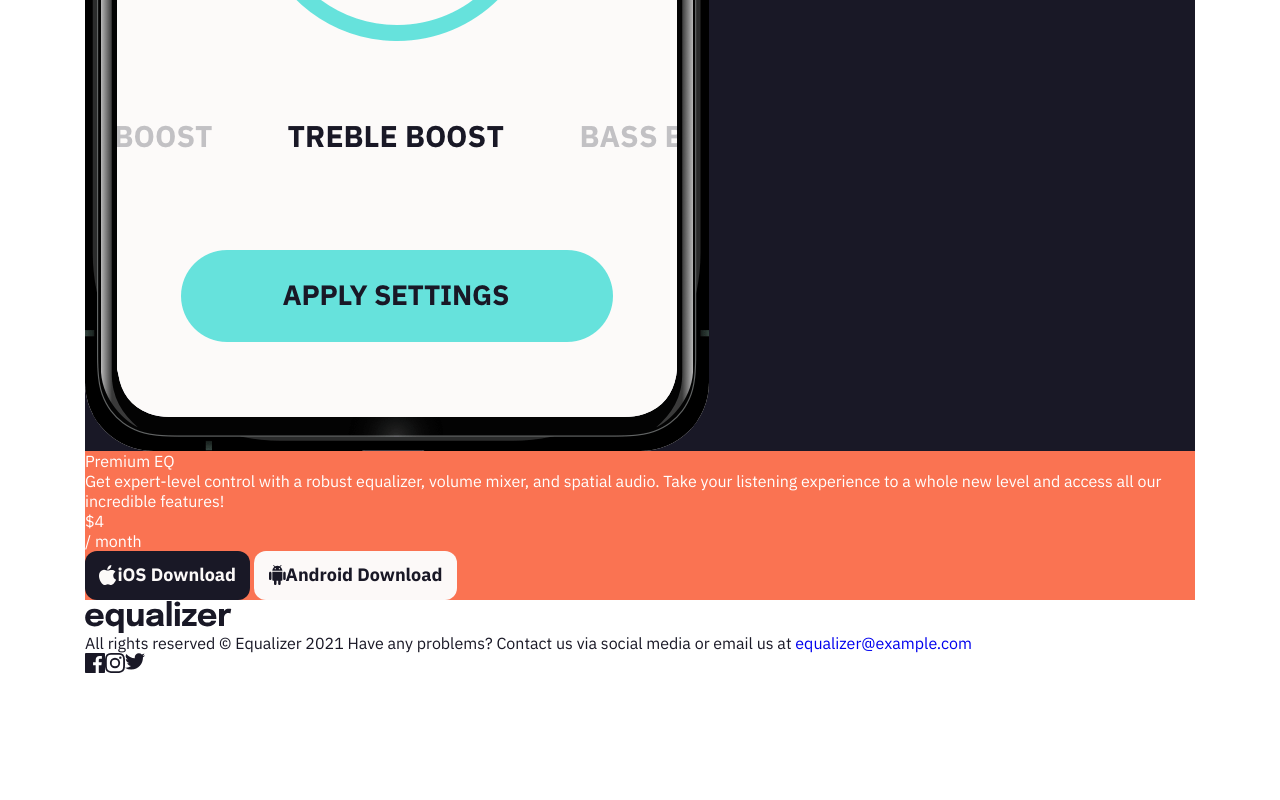
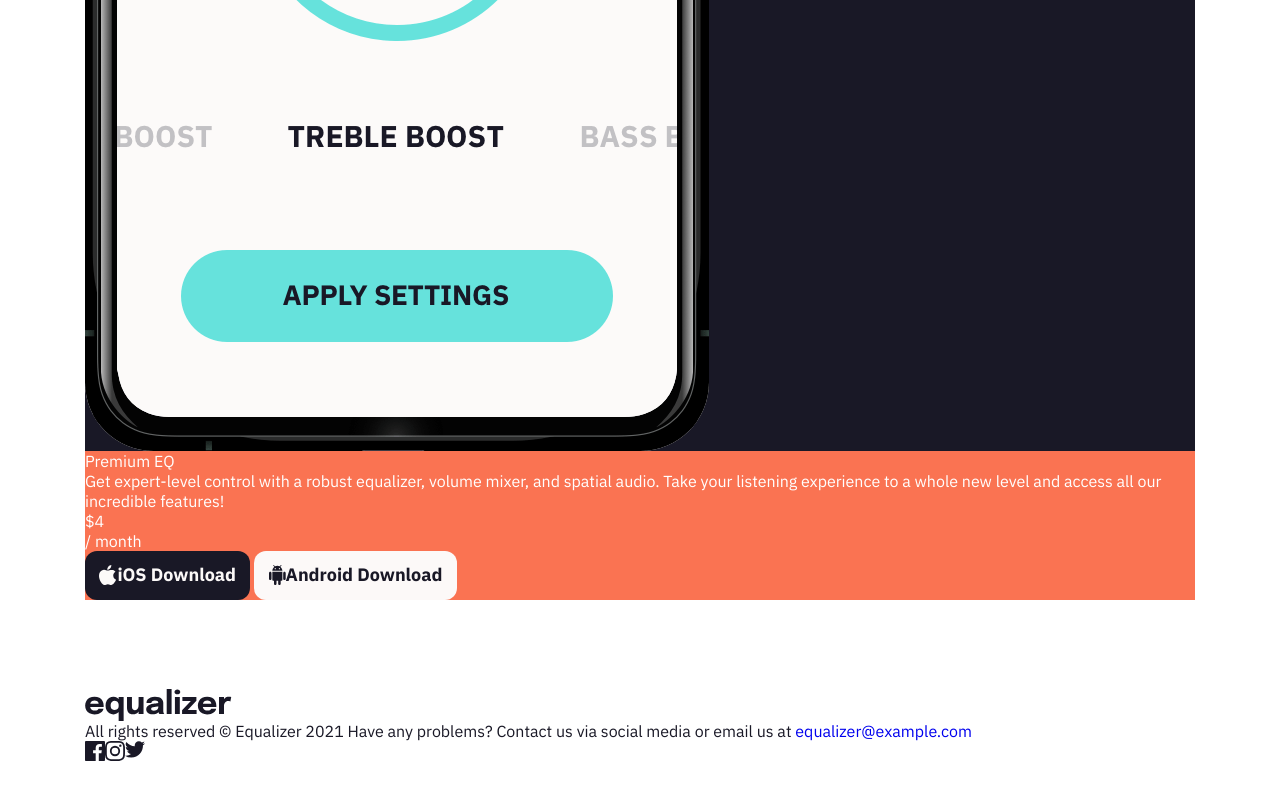
Before and after one commit to solracss/fem-equalizer-landing-page, a website built with Vite: page src/index.html in a window 1280 px wide. Shown: the part 1456-2256 px from the top of the page. Before the commit the page ends 2129 px from the top, so only its background shows below. Built offline with nearby package versions, Linux system fonts and the light colour scheme.

Commit message:
push footer to stay at bootom of page

```diff
--- a/src/sass/_layout.scss
+++ b/src/sass/_layout.scss
@@ -7,6 +7,10 @@ body {
 	color: $clr-primary-400;
 	min-height: 100vh;
 	min-height: 100dvh;
+	display: flex;
+	flex-direction: column;
+}
+
 .header {
 	padding-top: 2.5rem;
 
@@ -14,4 +18,12 @@ body {
 		padding-top: 3.875rem;
 	}
 }
+
+footer {
+	margin-top: auto;
+	padding-block: 4rem;
+
+	@include media(medium) {
+		padding-block: 5.5rem;
+	}
 }
```
